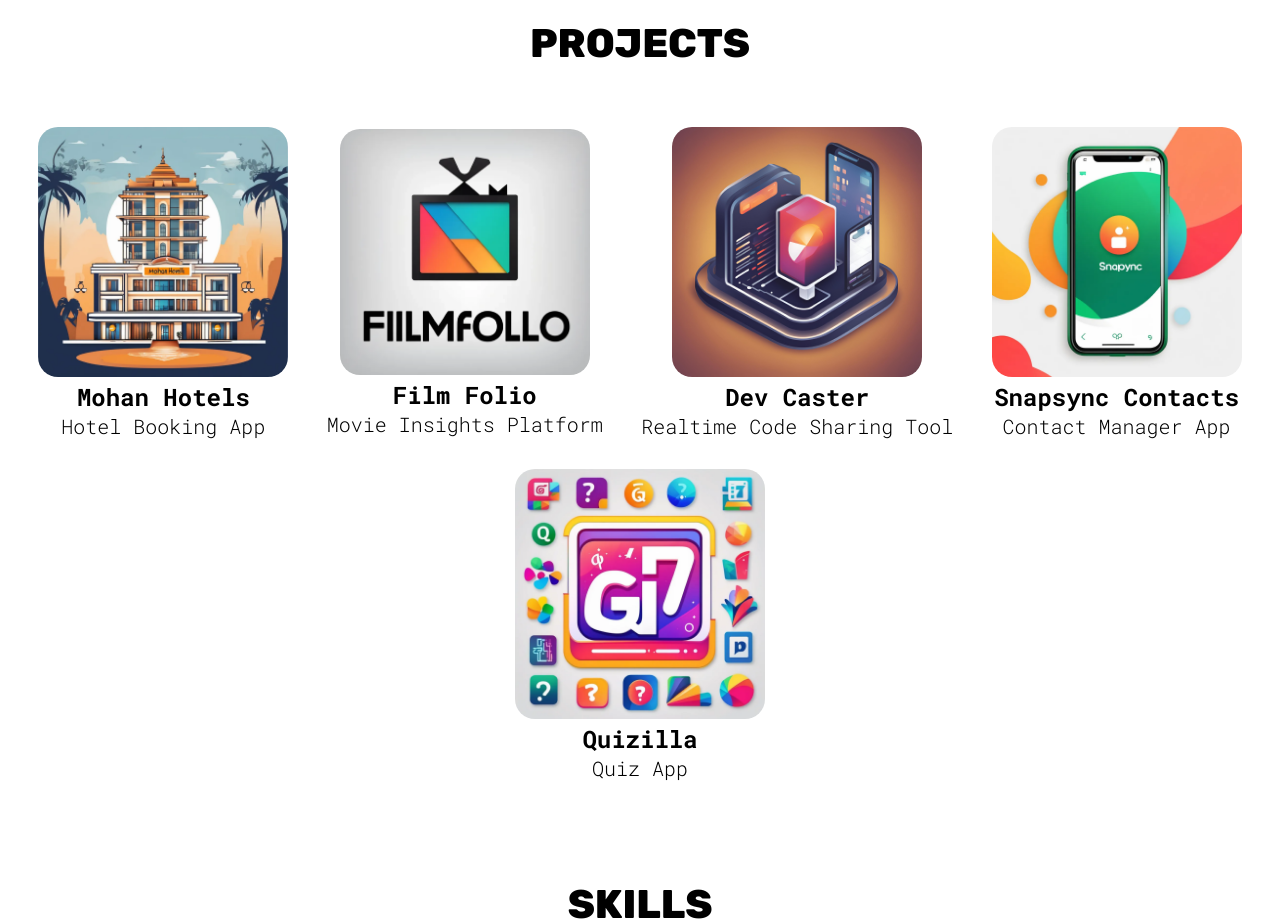
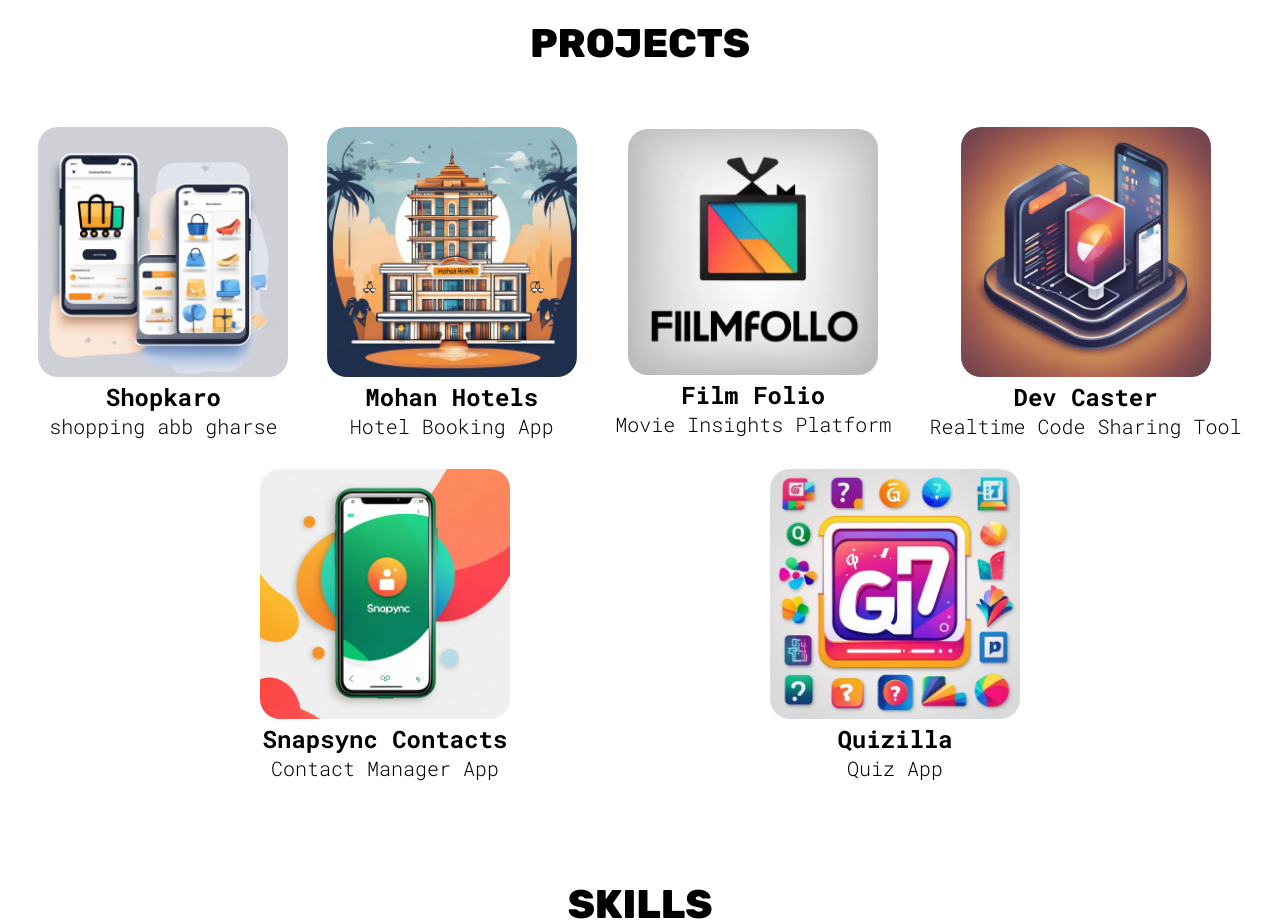
Before and after one commit to mohandasss/portfolio, a React (Vite) app: page / in a window 1280 px wide. Shown: the part 880-1804 px from the top of the page. Built offline with nearby package versions, Linux system fonts and the light colour scheme.

Commit message:
shopkaro project added

```diff
--- a/src/sections/Projects/Projects.jsx
+++ b/src/sections/Projects/Projects.jsx
@@ -5,12 +5,19 @@ import hipsster from '../../assets/quizzy.png';
 import movieapp from '../../assets/folio.png';
 import ProjectCard from '../../common/ProjectCard';
 import Devshare from "../../assets/DevCaster.png"
+import shop from "../../assets/shop.jpeg"
 
 function Projects() {
   return (
     <section id="projects" className={styles.container}>
       <h1 className="sectionTitle">Projects</h1>
       <div className={styles.projectsContainer}>
+      <ProjectCard
+          src={shop}
+          link="https://github.com/mohandasss/shopkaro"
+          h3="Shopkaro"
+          p="shopping abb gharse"
+        />
         <ProjectCard
           src={viberr}
           link="https://github.com/mohandasss/Hotel-booking-system/tree/main/frontend"
```
Also changed, not shown: src/assets/shop.jpeg (added).
